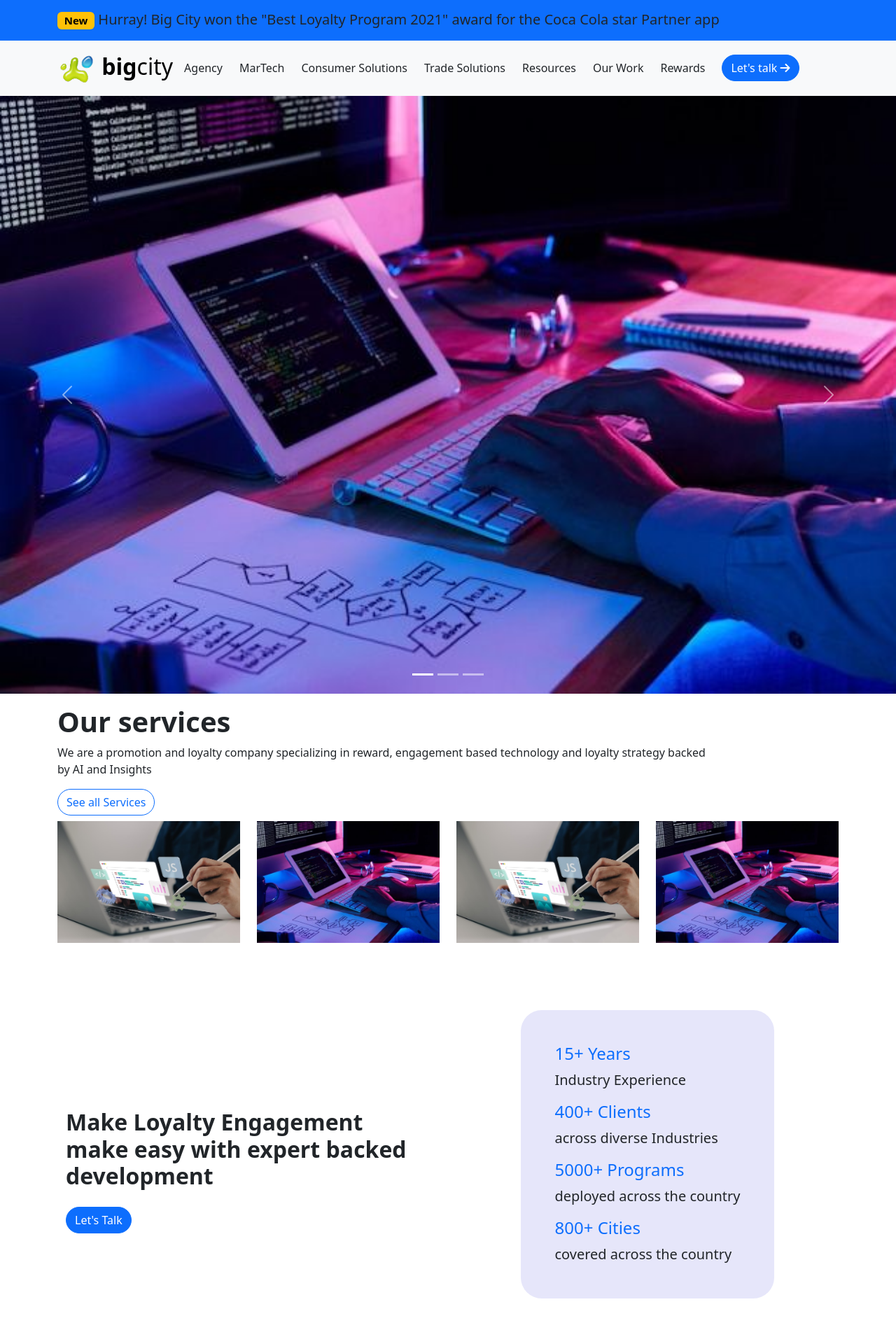
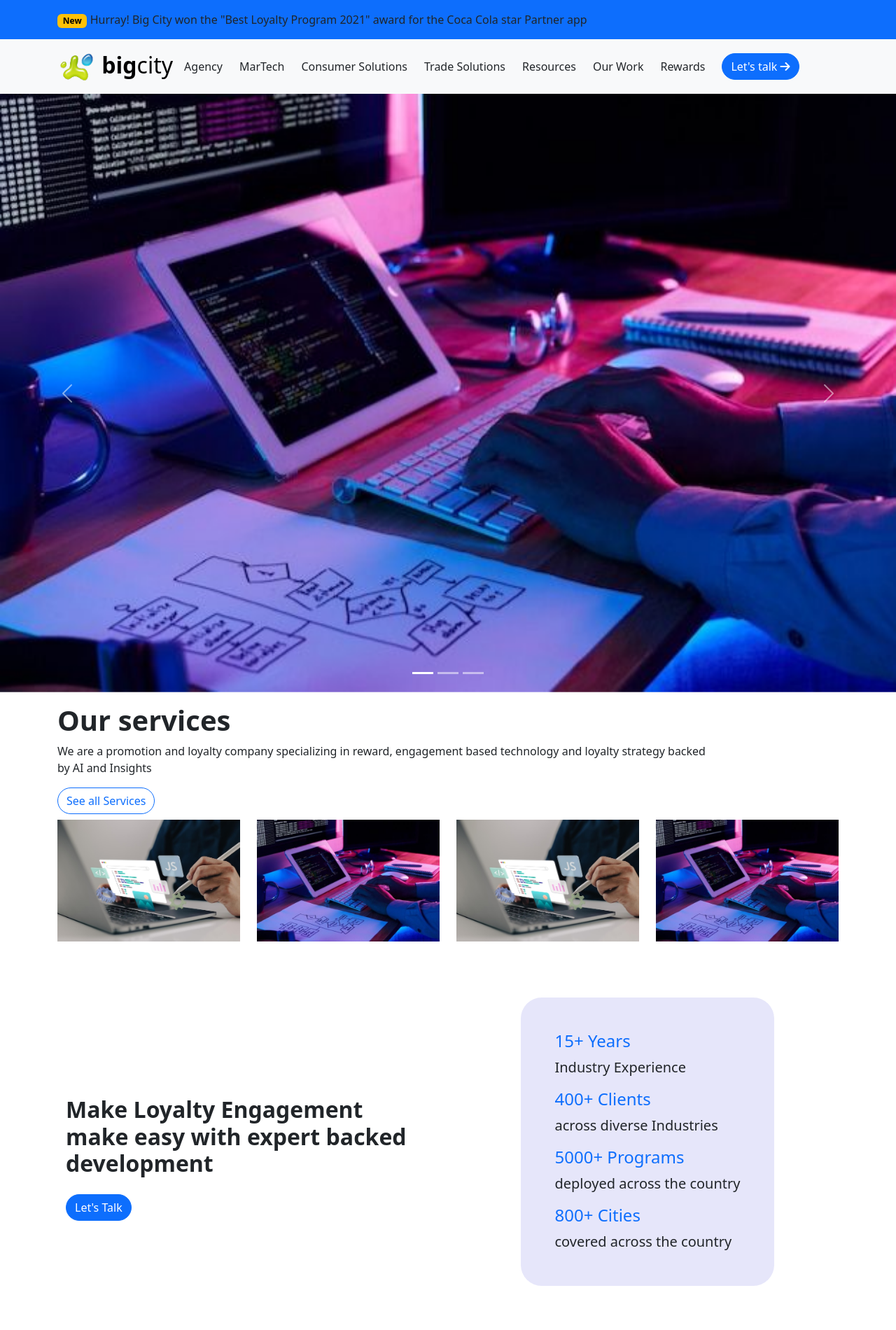
Before and after one commit to asad776/Demo, a plain HTML site: page index.html in a window 1280 px wide. Shown: the top 1900 px of the page at 70% size. Drawn offline with nearby package versions, Linux system fonts and the light colour scheme.

Commit message:
index.html

```diff
--- a/index.html
+++ b/index.html
@@ -19,7 +19,7 @@
         <div class="container">
             <div class="row">
                 <div class="col-auto">
-                    <h5 class="d-inline fs-sm-1 fs-md-2 fs-lg-6">
+                    <h5 class="d-inline fs-6 fs-md-4 fs-lg-3">
                         <span class="badge text-bg-warning">New</span> Hurray! Big City won the "Best Loyalty Program
                         2021"
                         award for the Coca Cola star Partner app
@@ -219,7 +219,7 @@
         </div>
     </div> -->
 
-    <div class="container pt-4 mt-4">
+    <div class="container pt-4 mt-2">
         <div class="row">
             <div class="col-md-6 d-flex flex-column justify-content-center align-items-start p-4">
                 <h5 class="fs-2 fw-bolder mt-5">Make Loyalty Engagement make easy with expert backed
```
